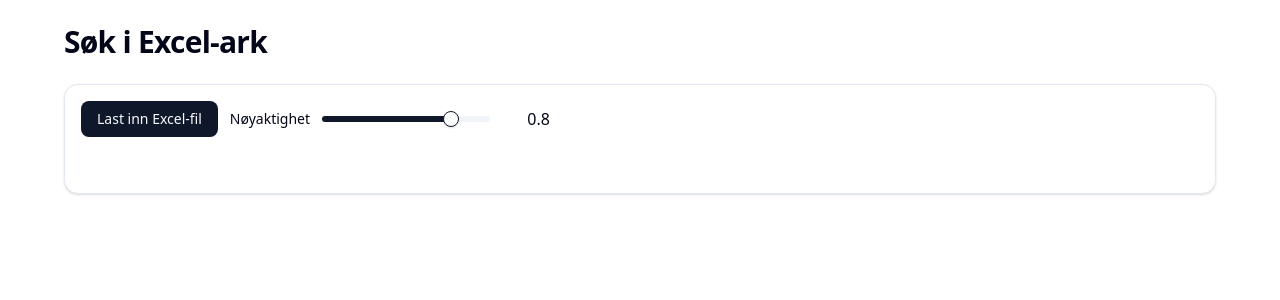
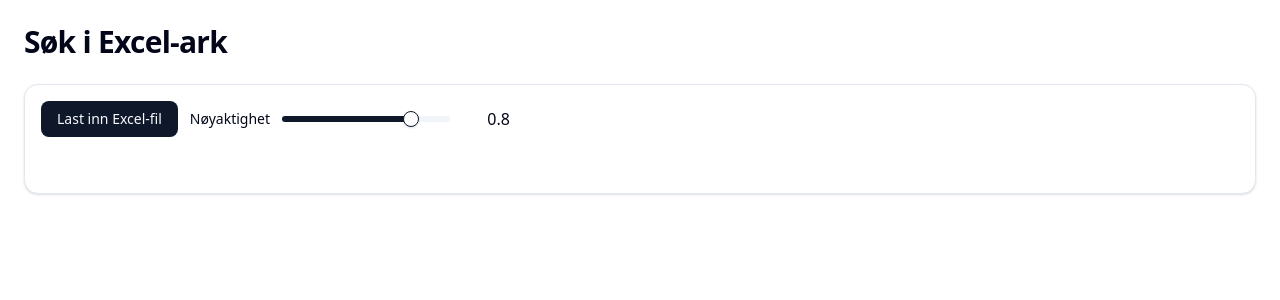
Before and after one commit to kensparby/spreadsheet-fuzzy-searcher, a React (Vite) app: page / in a window 1280 px wide. Shown: the top 300 px of the page. Built offline with nearby package versions, Linux system fonts and the light colour scheme.

Commit message:
Widen max width. Change BG color on <mark>

```diff
--- a/src/App.tsx
+++ b/src/App.tsx
@@ -197,7 +197,7 @@
 
   // ---------- UI ----------
   return (
-    <div className="p-6 max-w-[1200px] mx-auto space-y-6">
+    <div className="p-6 max-w-[2600px] mx-auto space-y-6">
       <h1 className="text-3xl font-bold tracking-tight">Søk i Excel-ark</h1>
 
       <Card className="p-4 space-y-4">
@@ -240,7 +240,7 @@
                 value={query}
                 onChange={(e) => setQuery(e.target.value)} // effect does the searching
                 // placeholder="Search (space-separated, AND logic)…"
-                placeholder="Søk (separer søkeord med mellomrom)…"
+                placeholder="Søk… (separer søkeord med mellomrom. Trykk Ctrl+K for å fokusere på dette feltet)"
               />
             )}
           </TooltipTrigger>
--- a/src/index.css
+++ b/src/index.css
@@ -216,3 +216,7 @@
     @apply bg-background text-foreground;
   }
 }
+
+mark {
+  background: lightyellow;
+}
```
